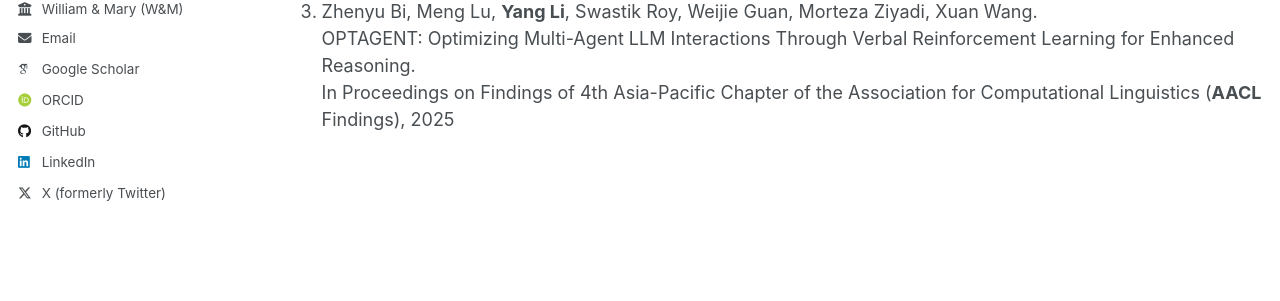
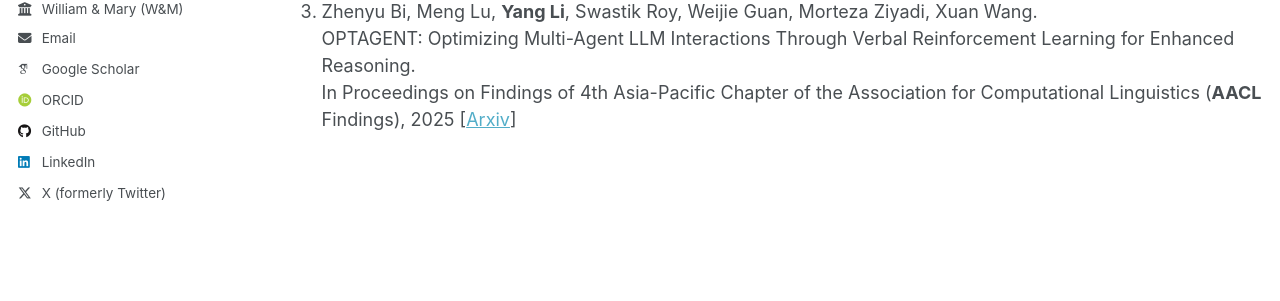
Before and after one commit to littlestone111/littlestone111.github.io, a Jekyll site: the page built from _pages/publications.md, in a window 1280 px wide and 980 px high. Shown: the part 433-734 px from the top of the window. Built offline with Jekyll 4.4.1, drawn with Linux system fonts in a browser that asks for light colours; some web fonts are replaced; a script that is not in the unit is left out.

Commit message:
Update arxiv link

```diff
--- a/_pages/publications.md
+++ b/_pages/publications.md
@@ -20,4 +20,4 @@ In the 34th ACM International Conference on Information and Knowledge Management
 
 3. Zhenyu Bi, Meng Lu, **Yang Li**, Swastik Roy, Weijie Guan, Morteza Ziyadi, Xuan Wang. \
 OPTAGENT: Optimizing Multi-Agent LLM Interactions Through Verbal Reinforcement Learning for Enhanced Reasoning.\
-In Proceedings on Findings of 4th Asia-Pacific Chapter of the Association for Computational Linguistics (**AACL** Findings), 2025
+In Proceedings on Findings of 4th Asia-Pacific Chapter of the Association for Computational Linguistics (**AACL** Findings), 2025 [[Arxiv](https://arxiv.org/abs/2510.18032)]
```
